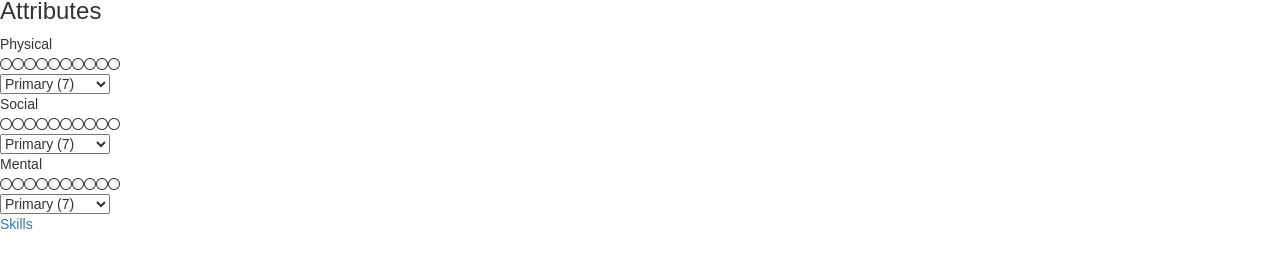
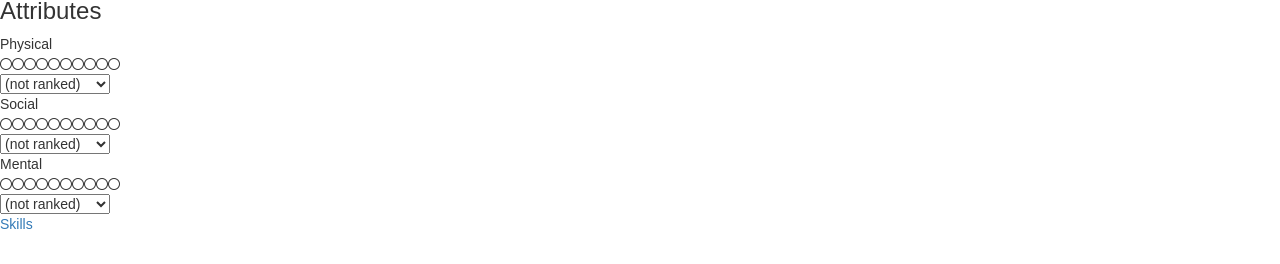
Before and after one commit to TrueWill/embracer, a React (Create React App) app: page / in a window 1280 px wide. Shown: the part 141-405 px from the top of the page. Built offline with nearby package versions, Linux system fonts and the light colour scheme.

Commit message:
Add select value to Rank component

```diff
--- a/src/components/Attributes.js
+++ b/src/components/Attributes.js
@@ -12,8 +12,6 @@ const buildHandleRankChange = (trait, setRank) => e => {
   const rank = rankDots.indexOf(dots) + 1;
   setRank('attributes', trait, rank, dots);
 };
-
-// TODO: Set initial rank selection
 
 class Attributes extends Component {
   static propTypes = {
@@ -36,15 +34,27 @@ class Attributes extends Component {
         <h3>Attributes</h3>
         <div>
           Physical <Dots level={attributes.physical.dots} max={maxDots} />
-          <Rank dots={rankDots} onChange={this.handlePhysicalRankChange} />
+          <Rank
+            dots={rankDots}
+            dotValue={attributes.physical.dots}
+            onChange={this.handlePhysicalRankChange}
+          />
         </div>
         <div>
           Social <Dots level={attributes.social.dots} max={maxDots} />
-          <Rank dots={rankDots} onChange={this.handleSocialRankChange} />
+          <Rank
+            dots={rankDots}
+            dotValue={attributes.social.dots}
+            onChange={this.handleSocialRankChange}
+          />
         </div>
         <div>
           Mental <Dots level={attributes.mental.dots} max={maxDots} />
-          <Rank dots={rankDots} onChange={this.handleMentalRankChange} />
+          <Rank
+            dots={rankDots}
+            dotValue={attributes.mental.dots}
+            onChange={this.handleMentalRankChange}
+          />
         </div>
         <Link to="/skills">Skills</Link>
       </div>
--- a/src/components/Rank.js
+++ b/src/components/Rank.js
@@ -3,18 +3,24 @@ import PropTypes from 'prop-types';
 
 const descriptions = ['Primary', 'Secondary', 'Tertiary', 'Quaternary'];
 
-const Rank = ({ dots, onChange }) => {
+const Rank = ({ dots, dotValue, onChange }) => {
   const optionElements = dots.map((value, index) => (
     <option key={index} value={value}>
       {descriptions[index]} ({value})
     </option>
   ));
 
-  return <select onChange={onChange}>{optionElements}</select>;
+  return (
+    <select value={dotValue} onChange={onChange}>
+      <option value={0}>(not ranked)</option>
+      {optionElements}
+    </select>
+  );
 };
 
 Rank.propTypes = {
   dots: PropTypes.arrayOf(PropTypes.number).isRequired,
+  dotValue: PropTypes.number.isRequired,
   onChange: PropTypes.func.isRequired
 };
 
```
